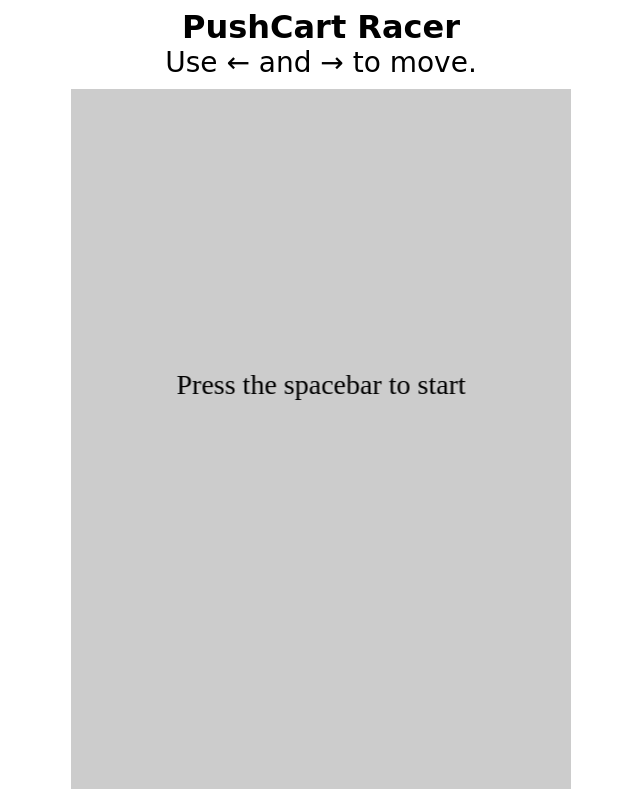
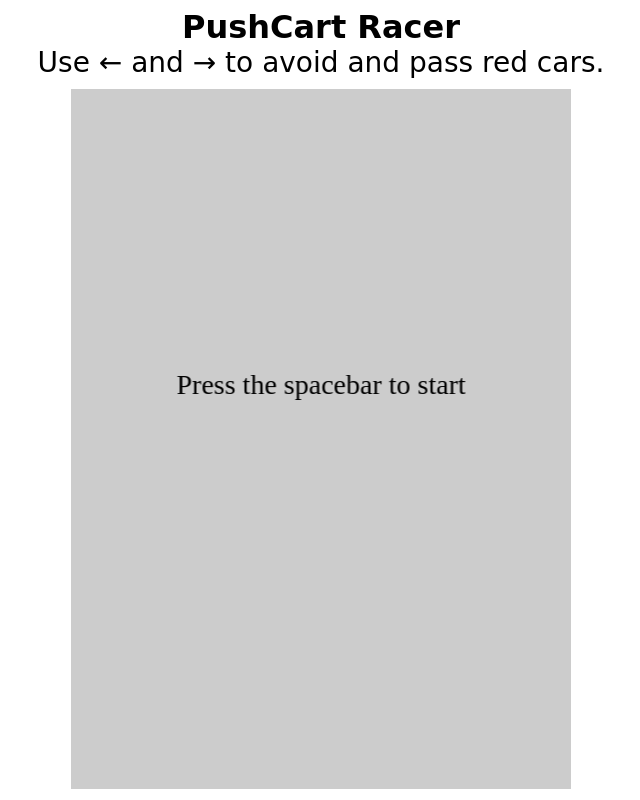
Before and after one commit to dyelverton/pushcart-racer, a website: page index.html in a window 1280 px wide. Shown: the whole page, without its empty margins (319-959 px from the left). Drawn offline with Linux system fonts and the light colour scheme; a web font is replaced by a local one.

Commit message:
Update index.html

```diff
--- a/index.html
+++ b/index.html
@@ -11,7 +11,7 @@
 
 <body>
 	<h1 class="game-title">PushCart Racer</h1>
-	<p class="tooltip">Use &larr; and &rarr; to move.</p>
+	<p class="tooltip">Use &larr; and &rarr; to avoid and pass red cars.</p>
 	<div id="game-div"></div>
 </body>
 </html>
```
